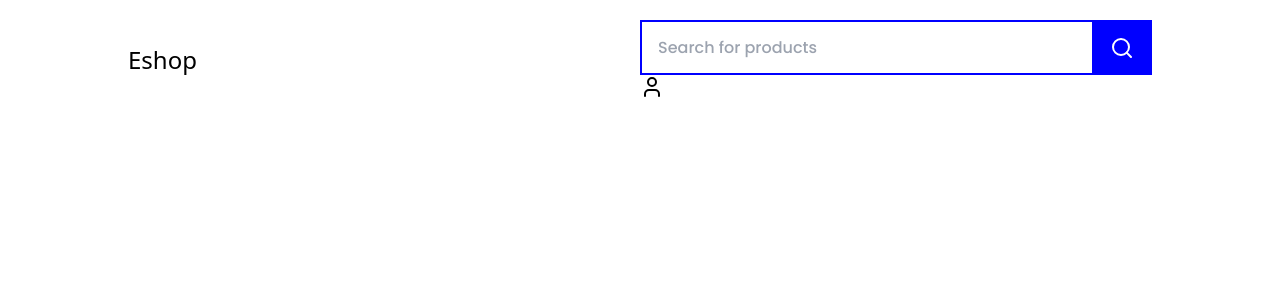
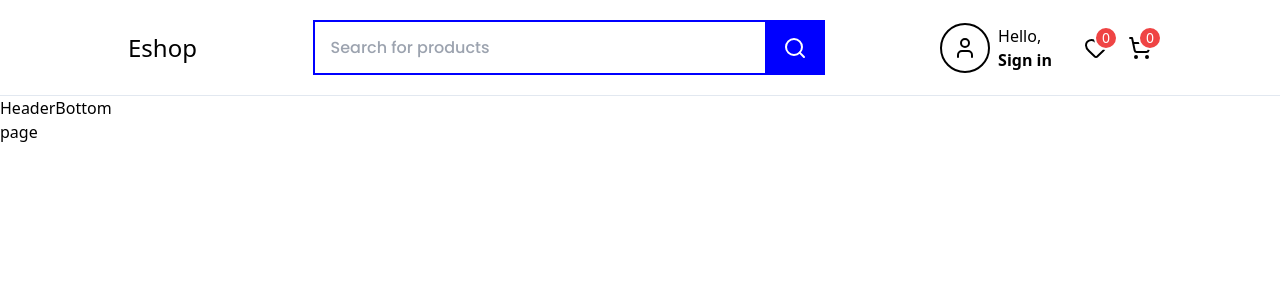
Before and after one commit to AntonKuzmenko05/multi-vendor_E-Commerce, a Next.js app in the folder apps/user-ui/: page / in a window 1280 px wide. Shown: the top 300 px of the page. Built offline with nearby package versions, Linux system fonts and the light colour scheme.

Commit message:
Header done. without svg. Start of HeaderBottom.tsx

```diff
--- a/apps/user-ui/src/app/page.tsx
+++ b/apps/user-ui/src/app/page.tsx
@@ -3,7 +3,7 @@ import React from 'react';
 const Page = () => {
     return (
         <div>
-
+            page
         </div>
     );
 };
--- a/apps/user-ui/src/shared/widgets/Header.tsx
+++ b/apps/user-ui/src/shared/widgets/Header.tsx
@@ -1,7 +1,8 @@
 import React from 'react';
 import Link from "next/link";
-import {Search} from "lucide-react";
-import {ProfileIcon} from "../../assets/svgs/ProfileIcon"
+import {HeartIcon, Search, ShoppingCart} from "lucide-react";
+import {User} from "lucide-react"
+import HeaderBottom from "./HeaderBottom";
 
 const Header = () => {
     return (
@@ -12,19 +13,51 @@ const Header = () => {
                         <span className="text-2xl font-600 ">Eshop</span>
                     </Link>
                 </div>
-                <div className='w-[50%] relative' >
+                <div className='w-[50%] relative'>
                     <input type="text" placeholder="Search for products"
                            className='w-full px-4 font-Poppins font-medium border-[2.5px] border-[blue] outline-none h-[55px]'/>
-                    <div className='w-[60px] cursor-pointer flex items-center justify-center h-[55px] bg-[blue] absolute top-0 right-0' >
+                    <div
+                        className='w-[60px] cursor-pointer flex items-center justify-center h-[55px] bg-[blue] absolute top-0 right-0'>
                         <Search color="white"/>
                     </div>
-                    <div className="flex items-center gap-8">
-                        <Link href={"/login"}>
-                            <ProfileIcon/>
+
+                </div>
+                <div className="flex items-center gap-8">
+                    <div className="flex items-center gap-2">
+                        <Link href={"/login"} className="border-2 w-[50px] h-[50px] flex items-center justify-center rounded-full border-[black]">
+                            <User/>
+                        </Link>
+
+                    <Link href={"/login"}>
+                        <span className="block font-medium">Hello, </span>
+                        <span className="font-semibold">
+                            Sign in
+                        </span>
+                    </Link>
+                    </div>
+                    <div className="flex items-center gap-5">
+                        <Link href={"/wishlist"} className="relative ">
+                            <HeartIcon/>
+                            <div className="w-6 h-6 border-2 border-white bg-red-500 rounded-full flex items-center justify-center absolute top-[-10px] right-[-10px]">
+                                <span className="text-white font-medium text-sm">
+                                    0
+                                </span>
+                            </div>
+                        </Link>
+                        <Link href={"/wishlist"} className="relative ">
+                            <ShoppingCart/>
+                            <div className="w-6 h-6 border-2 border-white bg-red-500 rounded-full flex items-center justify-center absolute top-[-10px] right-[-10px]">
+                                <span className="text-white font-medium text-sm">
+                                    0
+                                </span>
+                            </div>
                         </Link>
                     </div>
                 </div>
             </div>
+            <div className="border-b border-b-slate-200"/>
+                <HeaderBottom/>
+
         </div>
     );
 };
--- /dev/null
+++ b/apps/user-ui/src/shared/widgets/HeaderBottom.tsx
@@ -0,0 +1,11 @@
+import React from 'react';
+
+const HeaderBottom = () => {
+    return (
+        <div>
+            HeaderBottom
+        </div>
+    );
+};
+
+export default HeaderBottom;
```
